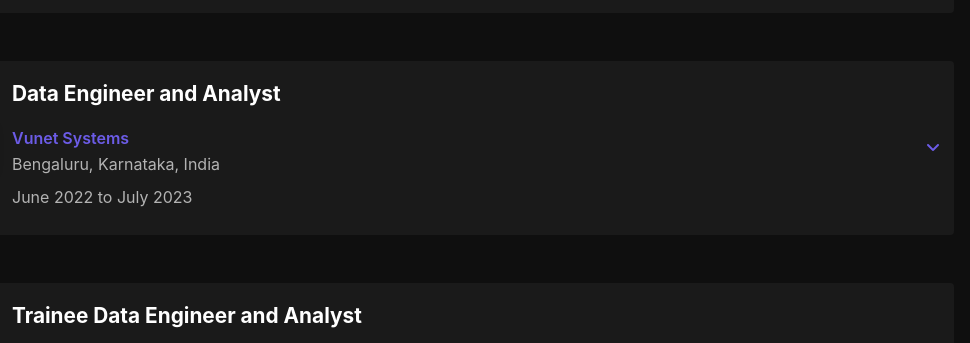
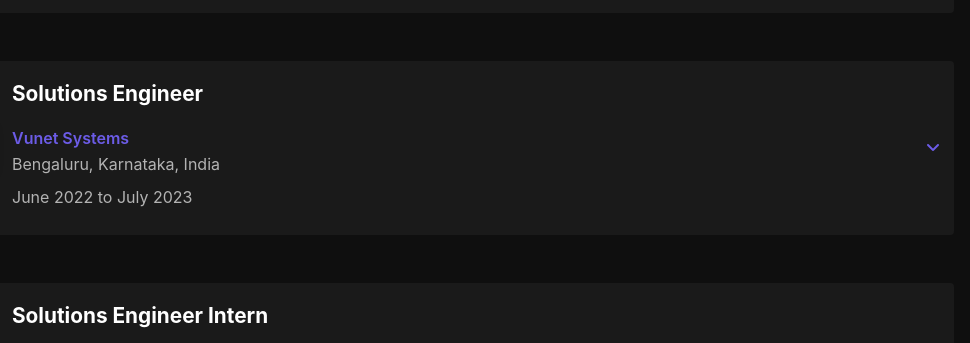
Before and after one commit to PrashanthRavella/Prashanthravella.github.io, a plain HTML site: page index.html in a window 1280 px wide. Shown: the part 2683-3026 px from the top of the page, 198-1168 px from the left. Drawn offline with Linux system fonts and the light colour scheme.

Commit message:
Update index.html

```diff
--- a/index.html
+++ b/index.html
@@ -149,7 +149,7 @@
                         <img src="vunet.jpeg" alt="Vunet Systems Logo" class="company-logo">
                     </div>
                     <div class="experience-header-content">
-                        <h3>Data Engineer and Analyst</h3>
+                        <h3>Solutions Engineer</h3>
                         <p class="experience-location">Vunet Systems<br> Bengaluru, Karnataka, India</p>
                         <p class="experience-date">June 2022 to July 2023</p>
                     </div>
@@ -178,7 +178,7 @@
                         <img src="vunet.jpeg" alt="Vunet Systems Logo" class="company-logo">
                     </div>
                     <div class="experience-header-content">
-                        <h3>Trainee Data Engineer and Analyst</h3>
+                        <h3>Solutions Engineer Intern</h3>
                         <p class="experience-location">Vunet Systems<br> Bengaluru, Karnataka, India</p>
                         <p class="experience-date">Aug 2020 to June 2022</p>
                     </div>
```
